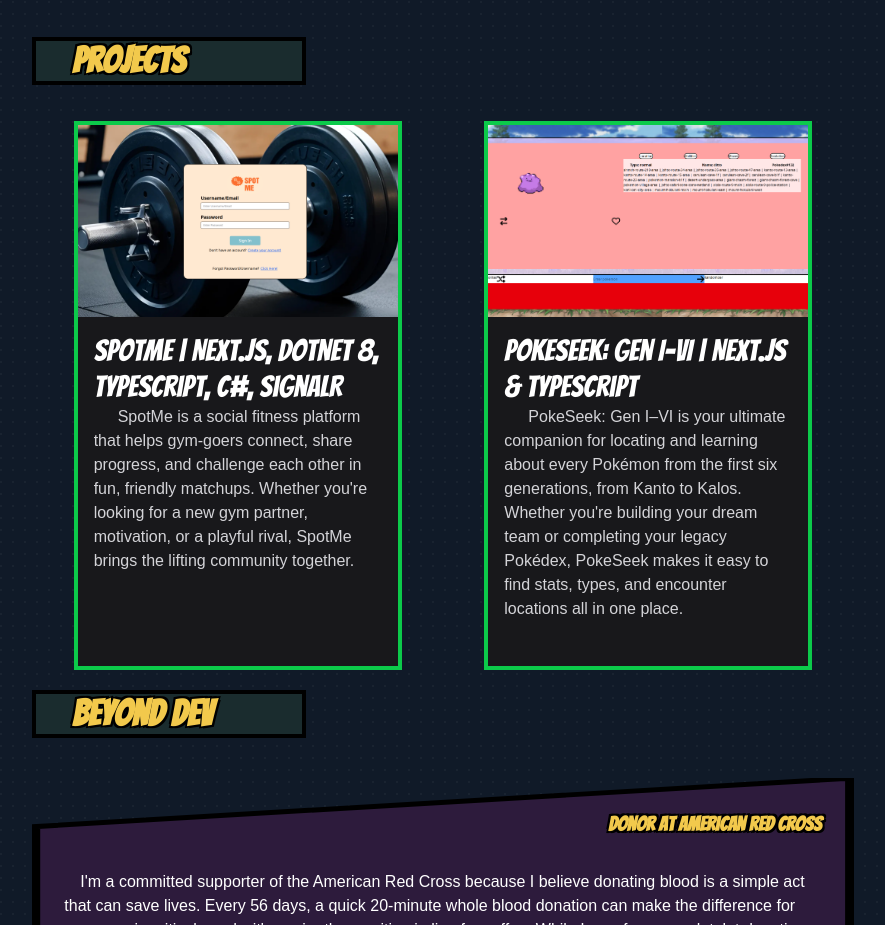
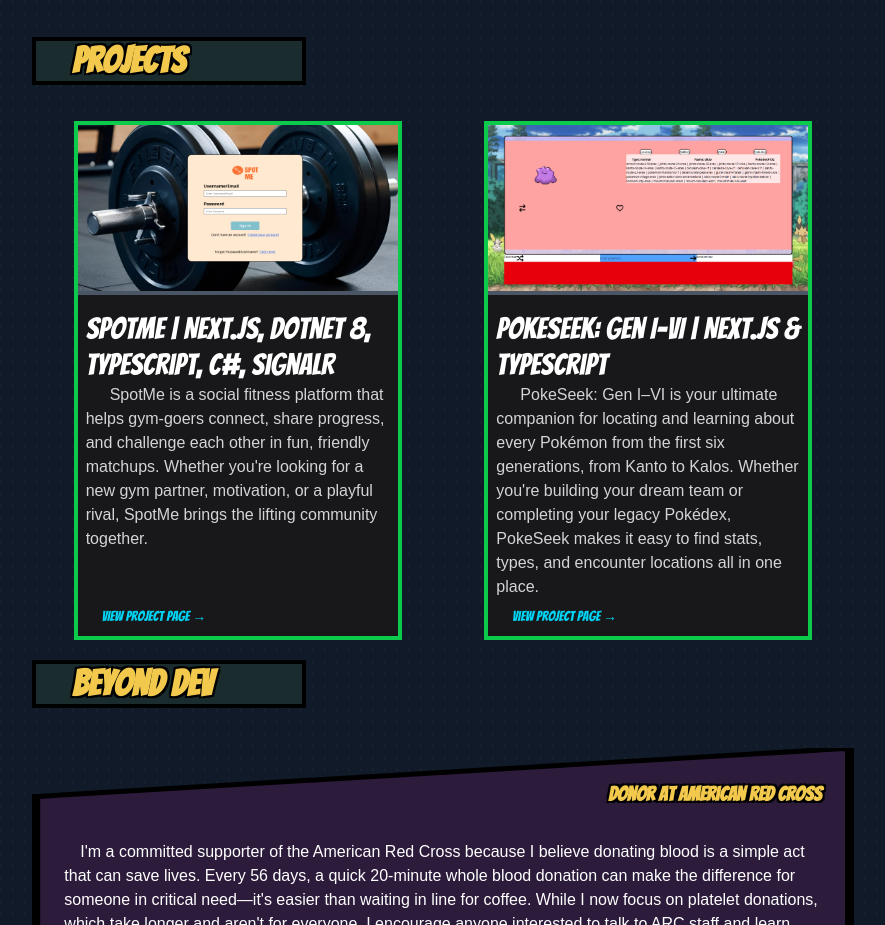
Before and after one commit to santimm44/web-portfolio, a Next.js app: page /AboutMe in a window 1280 px wide. Shown: the part 2140-3065 px from the top of the page, without its empty margins (197-1082 px from the left). Built offline with nearby package versions, Linux system fonts and the light colour scheme; a web font is replaced by a local one.

Commit message:
changed cards to link to new web pages and to be styled differently

```diff
--- a/src/app/(pages)/AboutMe/page.tsx
+++ b/src/app/(pages)/AboutMe/page.tsx
@@ -128,10 +128,10 @@ const page = () => {
                         <h2 className='font-bangers comic-text text-4xl border-4 bg-[#1a2c2e] border-black w-1/3 pl-9 mb-10 items-end max-md:p-4 max-md:w-2/3'>Projects</h2>
                         <div className='flex justify-around max-md:flex-col max-md:items-center max-md:gap-y-6 mb-6 mt-6'>
                             <div>
-                                <ProjectCards title='SpotMe' techStack='Next.js, Dotnet 8, TypeScript, C#, SignalR' imagePath='/spotme.png' altText='Login page for SpotMe App' description='SpotMe is a social fitness platform that helps gym-goers connect, share progress, and challenge each other in fun, friendly matchups. Whether you&apos;re looking for a new gym partner, motivation, or a playful rival, SpotMe brings the lifting community together.' projectLink='/Projects/SpotMe' />
+                                <ProjectCards title='SpotMe' techStack='Next.js, Dotnet 8, TypeScript, C#, SignalR' imagePath='/spotme.png' altText='Login page for SpotMe App' description='SpotMe is a social fitness platform that helps gym-goers connect, share progress, and challenge each other in fun, friendly matchups. Whether you&apos;re looking for a new gym partner, motivation, or a playful rival, SpotMe brings the lifting community together.' projectLink='https://new-front-end-git-main-santiagos-projects-644d1af6.vercel.app/' />
                             </div>
                             <div>
-                                <ProjectCards title='PokeSeek: Gen I–VI' techStack='Next.js & TypeScript' imagePath='/PokemonFinderApp.png' altText='Image of PokeSeek: Gen I–VI app dashboard' description='PokeSeek: Gen I–VI is your ultimate companion for locating and learning about every Pokémon from the first six generations, from Kanto to Kalos. Whether you&apos;re building your dream team or completing your legacy Pokédex, PokeSeek makes it easy to find stats, types, and encounter locations all in one place.' projectLink='/Projects/PokeSeek' />
+                                <ProjectCards title='PokeSeek: Gen I–VI' techStack='Next.js & TypeScript' imagePath='/PokemonFinderApp.png' altText='Image of PokeSeek: Gen I–VI app dashboard' description='PokeSeek: Gen I–VI is your ultimate companion for locating and learning about every Pokémon from the first six generations, from Kanto to Kalos. Whether you&apos;re building your dream team or completing your legacy Pokédex, PokeSeek makes it easy to find stats, types, and encounter locations all in one place.' projectLink='https://montanez-sjp-pokemon-api.vercel.app/' />
                             </div>
                         </div>
                     </div>
--- a/src/components/custom/CustomCards.tsx
+++ b/src/components/custom/CustomCards.tsx
@@ -5,20 +5,24 @@ import Image from 'next/image'
 
 const ProjectCards = ({ title, projectLink, description, imagePath, altText, techStack }: { title: string, projectLink: string, description: string, imagePath: string, altText: string, techStack: string }) => {
     return (
-        <div className="group h-full max-w-xs overflow-hidden shadow-[0px_0px_0px_4px_#0CCA4A] bg-zinc-900 hover:shadow-[#4ca7f2] transition-shadow duration-900">
-            <img src={imagePath} alt={altText} className="w-full h-48 object-cover" />
-            <div className="p-4">
+        <div className="group h-full max-w-xs shadow-[0px_0px_0px_4px_#0CCA4A] bg-zinc-900 hover:shadow-[#4ca7f2] transition-shadow duration-900">
+            <img src={imagePath} alt={altText} className="w-full h-1/3 object-cover border-b-4 border-gray-600"/>
+            <div className="p-2 flex flex-col justify-between h-2/3 mt-2">
+                <div >
                     <h3 className="text-3xl font-bangers text-white">{title} | {techStack}</h3>
                     <div className=" text-zinc-300  group-hover:line-clamp-none transition-all duration-900">
                         <p className='indent-6'>
                             {description}
                         </p>
                     </div>
-                <span className="inline-block font-bangers mt-2 text-sm hover:underline hover:font-bold text-cyan-400 opacity-0 group-hover:opacity-100 transition-opacity">
-                    <a href={projectLink} rel="noopener noreferrer">
+                </div>
+                <div className='pl-4 pb-2'>
+                    <span className="inline-block font-bangers mt-2 text-sm hover:underline hover:font-bold text-cyan-400 ">
+                        <a href={projectLink} target='_blank' rel="noopener noreferrer">
                             View Project Page →
                         </a>
                     </span>
+                </div>
             </div>
         </div>
 
```
Lines whose indentation alone changed are shown as unchanged.
